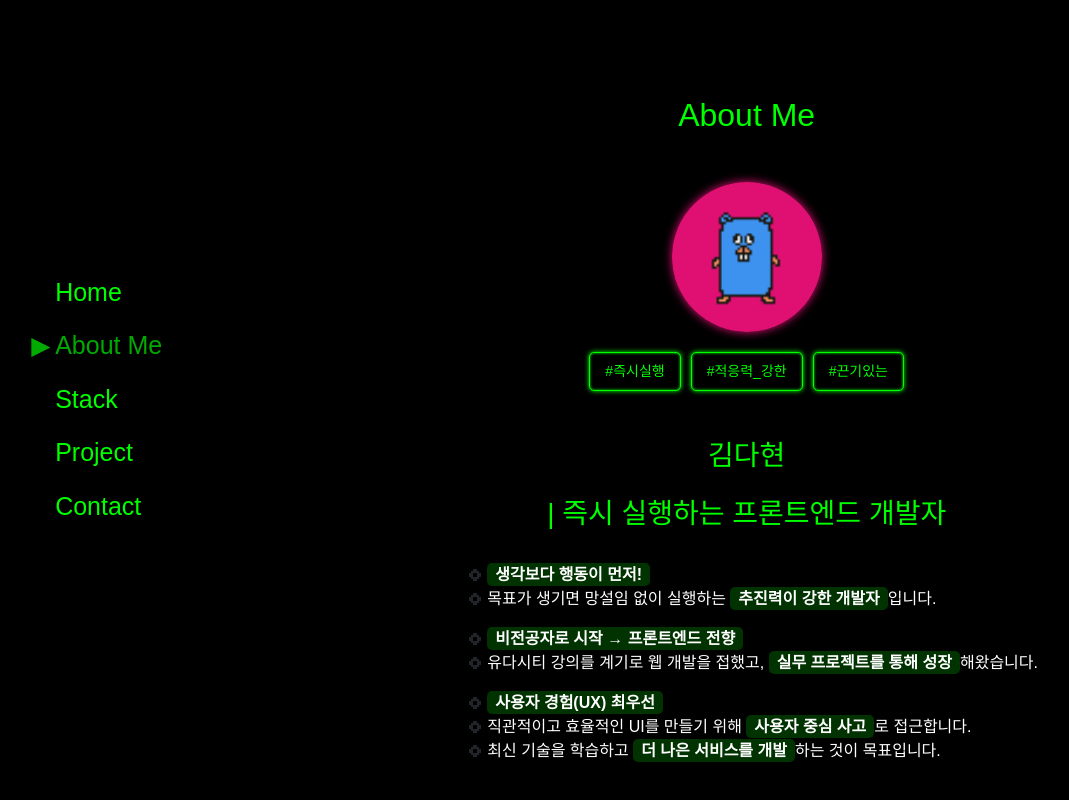
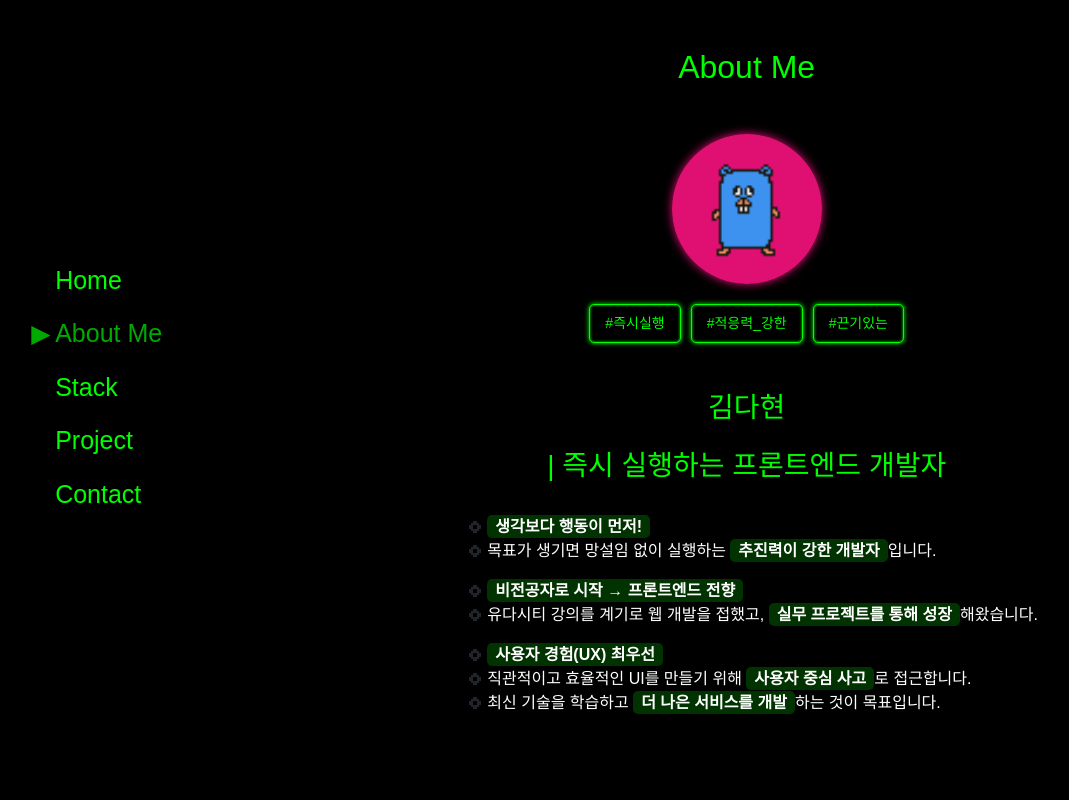
Before and after one commit to kkdh0130/dahyun-portfolio, a React (Create React App) app: page / in a window 1280 px wide. Both pictures are taken after a click on the button "About Me". Shown: the top 800 px of the page, without its empty margins (0-1069 px from the left). Built offline with nearby package versions, Linux system fonts and the light colour scheme; a web font is replaced by a local one.

Commit message:
modify margin

```diff
--- a/src/components/AboutMe.js
+++ b/src/components/AboutMe.js
@@ -2,8 +2,8 @@ import React from "react";
 
 function AboutMe() {
   return (
-    <div id="aboutme" className="container-fluid p-4 mt-4 vh-100">
-      <h2 className="text-center mt-5 mb-4">About Me</h2>
+    <div id="aboutme" className="container-fluid p-4 vh-100">
+      <h2 className="text-center mt-4 mb-4">About Me</h2>
       <div className="d-flex flex-column align-items-center m-4 p-4">
       <img src={`${process.env.PUBLIC_URL}/images/dahyun_photo.png`} className="profile" alt="김다현 프로필" />
         <div className="badge-container">
--- a/src/components/Project.js
+++ b/src/components/Project.js
@@ -2,8 +2,8 @@ import React from "react";
 
 function Project() {
   return (
-    <div id="project" className="container-fluid p-4 mt-4 vh-100">
-      <h2 className="text-center mt-5 mb-4">Project</h2>
+    <div id="project" className="container-fluid p-4 vh-100">
+      <h2 className="text-center mt-4 mb-4">Project</h2>
       <div className="row justify-content-start mt-4 text-white p-4">
         <div className="col-md-4 col-sm-12 mb-4">
           <div className="project-card">
--- a/src/components/Stack.js
+++ b/src/components/Stack.js
@@ -4,8 +4,8 @@ import { SiMysql, SiFigma, SiJira, SiSlack, SiNotion, SiDiscord } from "react-ic
 
 function Stack() {
   return (
-    <div id="stack" className="container-fluid p-4 mt-4 vh-100">
-      <h2 className="text-center mt-5 mb-4">Stack</h2>
+    <div id="stack" className="container-fluid p-4 vh-100">
+      <h2 className="text-center mt-4 mb-4">Stack</h2>
       <div className="nes-container is-dark with-title mb-5">
         <p className="title">개발 스택</p>
         <div className="row justify-content-center text-center">
```
